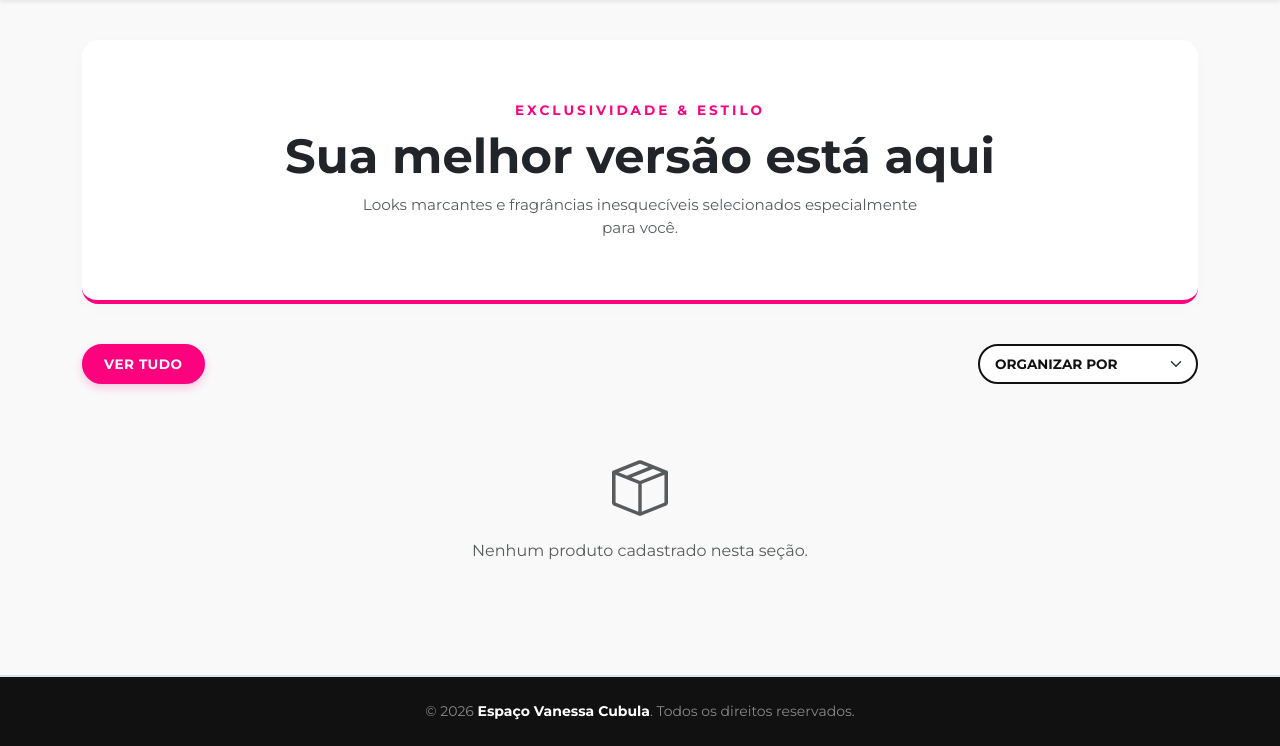
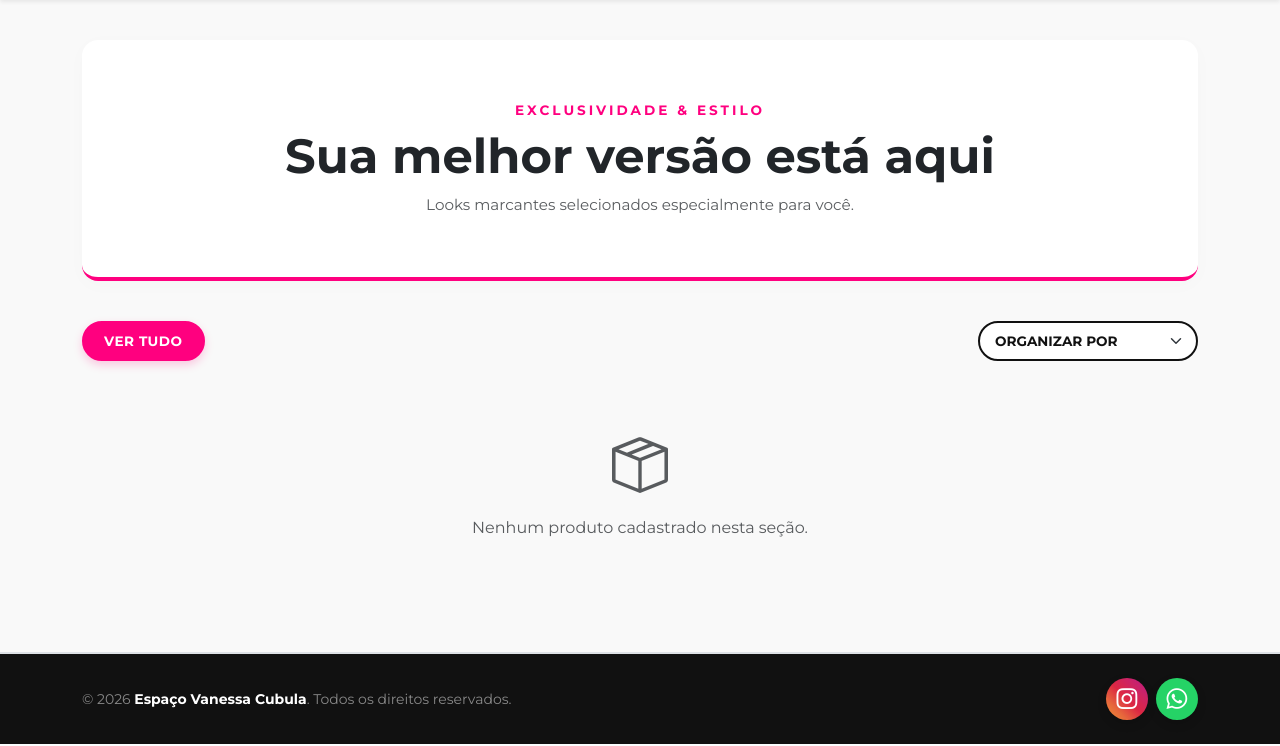
Before and after one commit to lucastycot-boop/site-loja, a Flask app: page / in a window 1280 px wide. Shown: the part 91-837 px from the top of the page. Run offline with Flask 3, Linux system fonts and the light colour scheme.

Commit message:
Update index.html

```diff
--- a/templates/index.html
+++ b/templates/index.html
@@ -173,6 +173,31 @@
             box-shadow: 0 10px 25px rgba(0,0,0,0.08);
         }
 
+        /* BOTÕES DE REDES SOCIAIS EM BOLINHA */
+        .social-ball {
+            display: inline-flex;
+            align-items: center;
+            justify-content: center;
+            width: 42px;
+            height: 42px;
+            border-radius: 50%;
+            color: white;
+            font-size: 1.3rem;
+            text-decoration: none;
+            transition: all 0.3s ease;
+            box-shadow: 0 4px 10px rgba(0, 0, 0, 0.15);
+        }
+        .social-ball:hover {
+            color: white;
+            transform: translateY(-3px);
+        }
+        .btn-instagram {
+            background: linear-gradient(45deg, #f09433 0%, #e6683c 25%, #dc2743 50%, #cc2366 75%, #bc1888 100%);
+        }
+        .btn-whatsapp {
+            background-color: #25d366;
+        }
+
         @media (min-width: 992px) {
             .search-box { max-width: 330px; }
             .hero-banner { margin-top: 40px; padding: 60px 20px; }
@@ -235,6 +260,7 @@
                     <a href="/login" class="btn btn-sm text-white me-1 small fw-bold">Login</a>
                     <a href="/cadastro" class="btn btn-sm btn-pink px-3 small">Cadastrar</a>
                 {% endif %}
+
             </div>
         </div>
     </nav>
@@ -253,6 +279,12 @@
                 {% endif %}
 
                 <a href="/carrinho" class="menu-link"><i class="bi bi-bag-check text-pink"></i> Ver Meu Carrinho</a>
+
+                {% if session.get('usuario_id') %}
+                    <a href="/minhas-compras" class="menu-link">
+                        <i class="bi bi-clock-history text-pink"></i> Minhas Compras
+                    </a>
+                {% endif %}
             </div>
 
             <hr class="border-secondary my-4">
@@ -274,7 +306,7 @@
             <span class="text-pink text-uppercase fw-bold small d-block mb-2" style="letter-spacing: 3px; font-size: 0.85rem;">Exclusividade & Estilo</span>
             <h1 class="display-5 fw-bold text-dark mb-2">Sua melhor versão está aqui</h1>
             <p class="text-muted mx-auto mb-0 px-2" style="max-width: 600px; font-size: 0.95rem;">
-                Looks marcantes e fragrâncias inesquecíveis selecionados especialmente para você.
+                Looks marcantes selecionados especialmente para você.
             </p>
         </div>
     </div>
@@ -374,8 +406,18 @@
     </div>
 
     <footer class="bg-boutique-black text-white py-4 mt-5 small border-top border-2 border-pink">
-        <div class="container text-center text-white-50">
-            &copy; 2026 <strong class="text-white">Espaço Vanessa Cubula</strong>. Todos os direitos reservados.
+        <div class="container d-flex flex-column flex-md-row justify-content-between align-items-center gap-3 text-center text-md-start text-white-50">
+            <div>
+                &copy; 2026 <strong class="text-white">Espaço Vanessa Cubula</strong>. Todos os direitos reservados.
+            </div>
+            <div class="d-flex gap-2">
+                <a href="https://www.instagram.com/espaco_vanessa_cubula?utm_source=ig_web_button_share_sheet&igsh=ZDNlZDc0MzIxNw==" target="_blank" class="social-ball btn-instagram" title="Siga nosso Instagram">
+                    <i class="bi bi-instagram"></i>
+                </a>
+                <a href="https://wa.me/5521979049159" target="_blank" class="social-ball btn-whatsapp" title="Fale Conosco no WhatsApp">
+                    <i class="bi bi-whatsapp"></i>
+                </a>
+            </div>
         </div>
     </footer>
 
```
